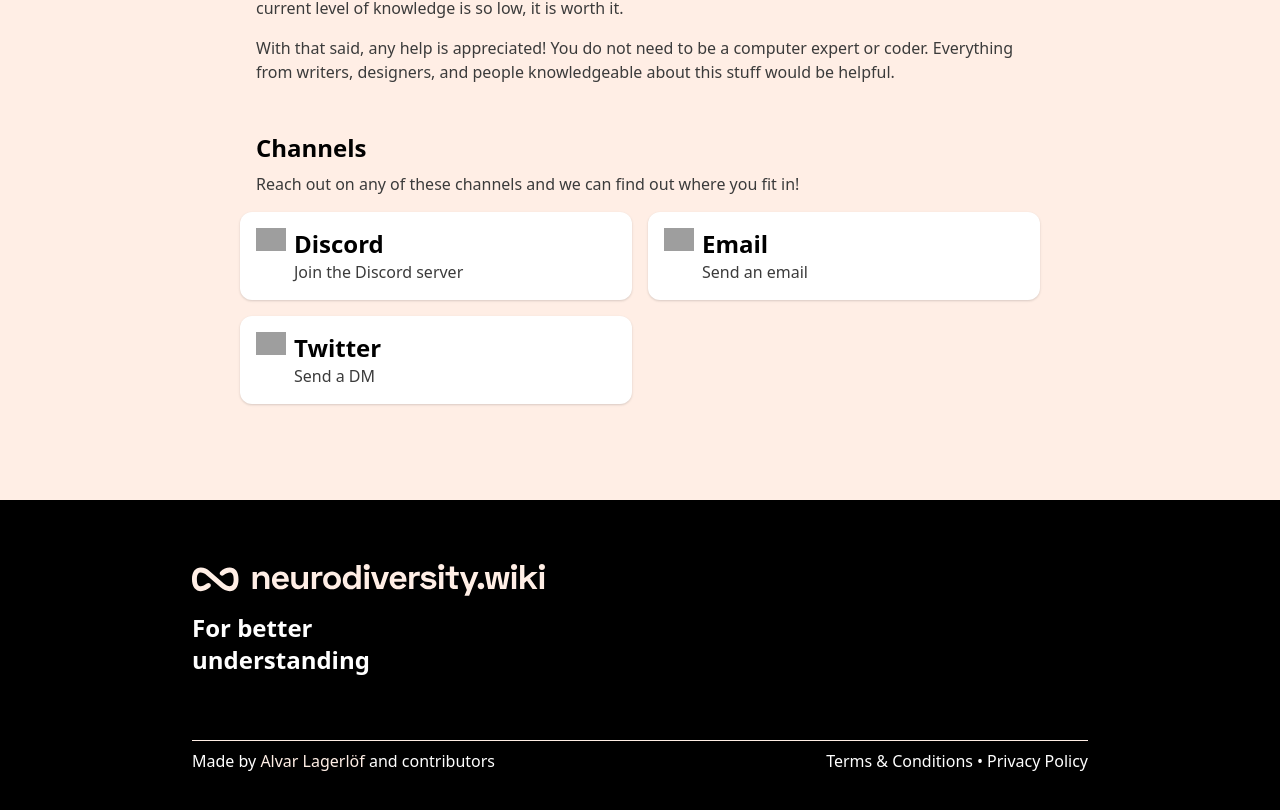
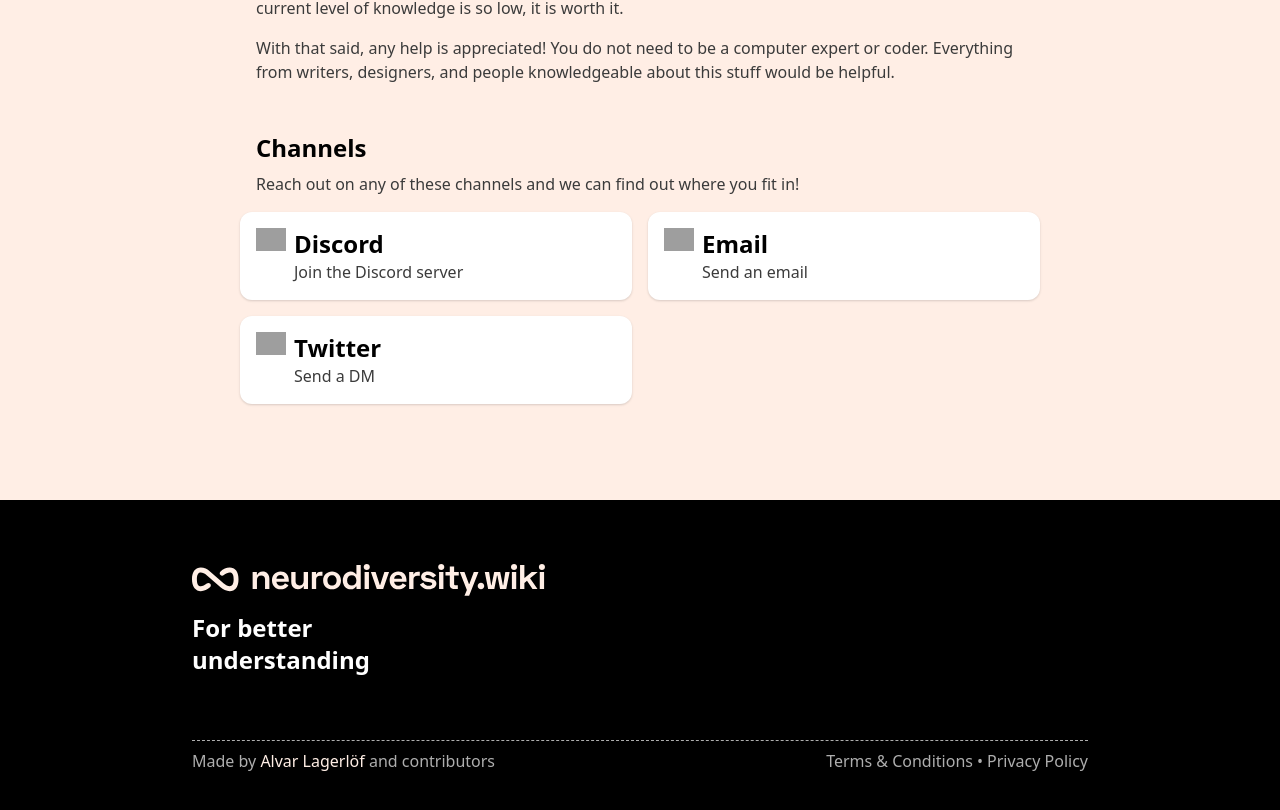
Before and after one commit to alvarlagerlof/neurodiversity, a Next.js app: page /join in a window 1280 px wide. Shown: the part 400-1210 px from the top of the page. Built offline with nearby package versions, Linux system fonts and the light colour scheme; grey boxes are pictures that could not be loaded; a web font is replaced by a local one.

Commit message:
Footer styling

```diff
--- a/components/Footer.js
+++ b/components/Footer.js
@@ -60,8 +60,10 @@ function Bottom() {
             For better understanding
           </Typography.Heading>
         </section>
-        <hr className="border-secondary mt-16 mb-2" />
-        <section className="flex flex-col space-y-4 sm:space-y-0 sm:flex-row justify-between">
+
+        <hr className="border-gray mt-16 mb-2 border-dashed" />
+
+        <section className="flex flex-col space-y-4 sm:space-y-0 sm:flex-row justify-between text-gray">
           <p>
             Made by{" "}
             <a
--- a/tailwind.config.js
+++ b/tailwind.config.js
@@ -19,6 +19,7 @@ module.exports = {
         primary: "#860091",
         secondary: "#FFEEE5",
         body: "#3b3b3b",
+        gray: "#AEAEAE",
       },
     },
   },
```
